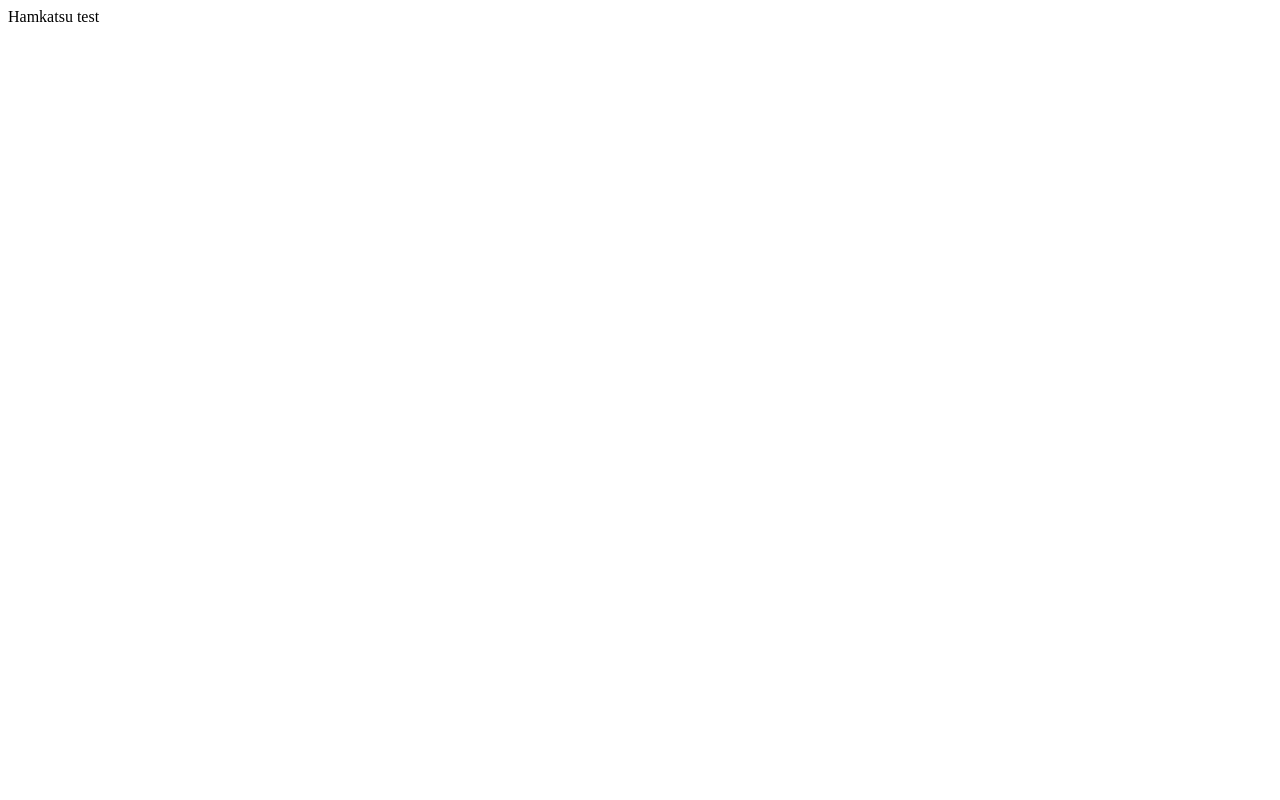
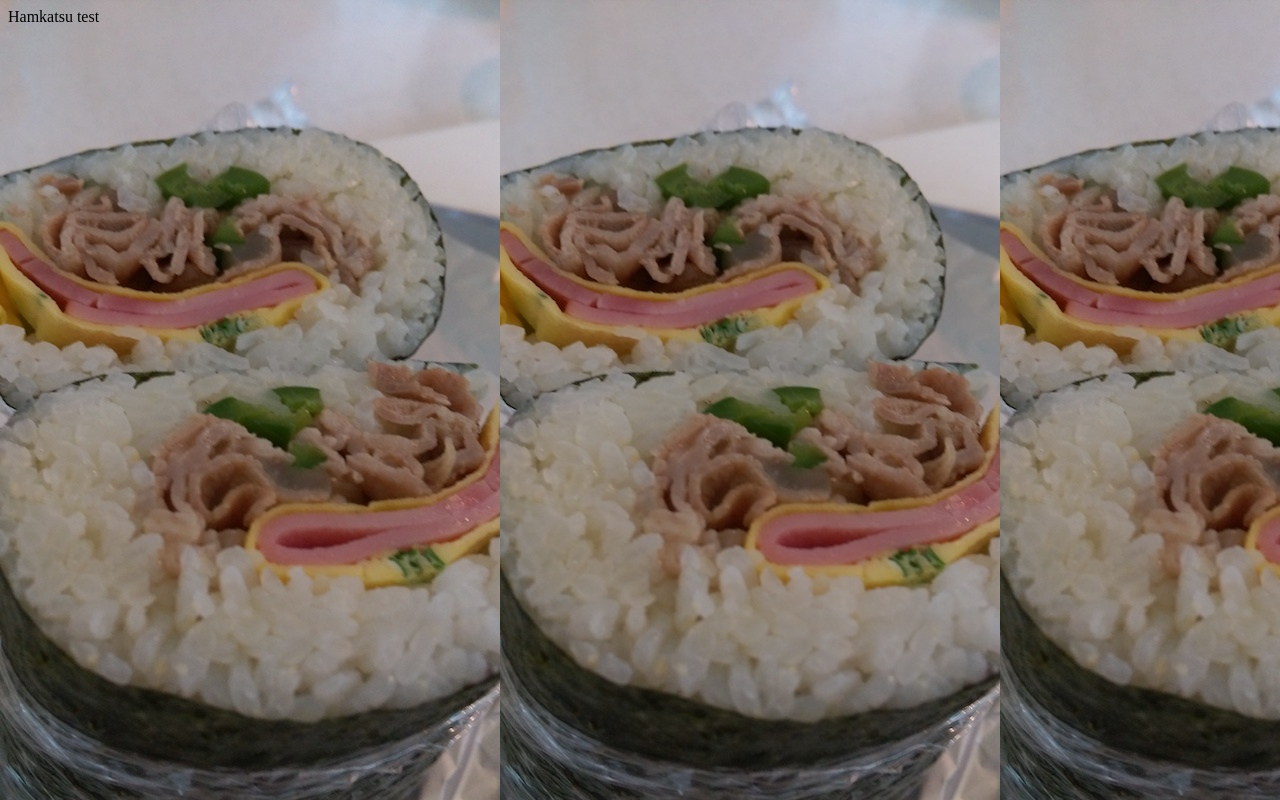
Before and after one commit to mighty0406/hamkatsu, a plain HTML site: page index.html in a window 1280 px wide. Drawn offline with Linux system fonts and the light colour scheme.

Commit message:
背景画像追加

```diff
--- a/index.html
+++ b/index.html
@@ -1,6 +1,6 @@
 <html>
 <head>
-<body>
+<body background="onigirazu_s.jpg">
 Hamkatsu test
 </body>
 </head>
```
Also changed, not shown: onigirazu_s.jpg (added).
